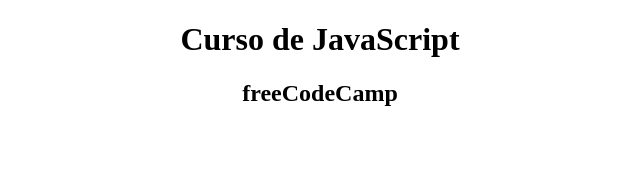
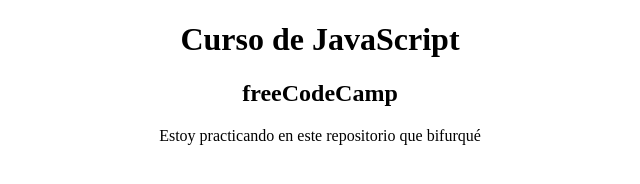
Before and after one commit to eduardo-mendiola/curso-js-freeCodeCamp, a plain HTML site: page index.html in a window 1280 px wide. Shown: the whole page, without its empty margins (320-960 px from the left). Drawn offline with Linux system fonts and the light colour scheme.

Commit message:
primer commit realizado

```diff
--- a/index.html
+++ b/index.html
@@ -1,5 +1,6 @@
 <!DOCTYPE html>
 <html lang="en">
+
 <head>
   <meta charset="UTF-8">
   <meta http-equiv="X-UA-Compatible" content="IE=edge">
@@ -7,9 +8,12 @@
   <title>Curso de JavaScript</title>
   <link rel="stylesheet" href="css/style.css">
 </head>
+
 <body>
   <h1>Curso de JavaScript</h1>
   <h2>freeCodeCamp</h2>
+  <p>Estoy practicando en este repositorio que bifurqué</p>
   <script src="js/script.js"></script>
 </body>
+
 </html>
```
